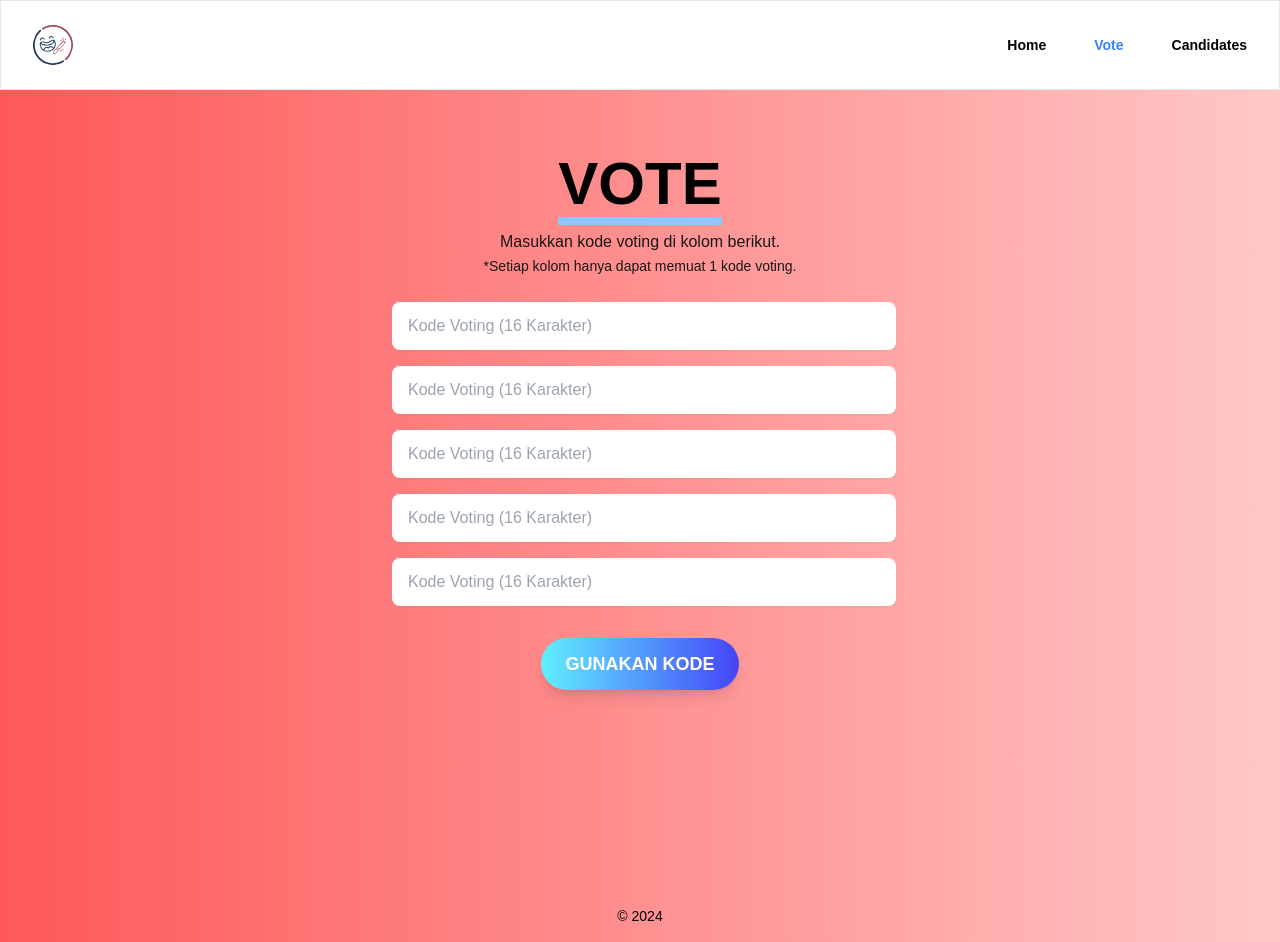
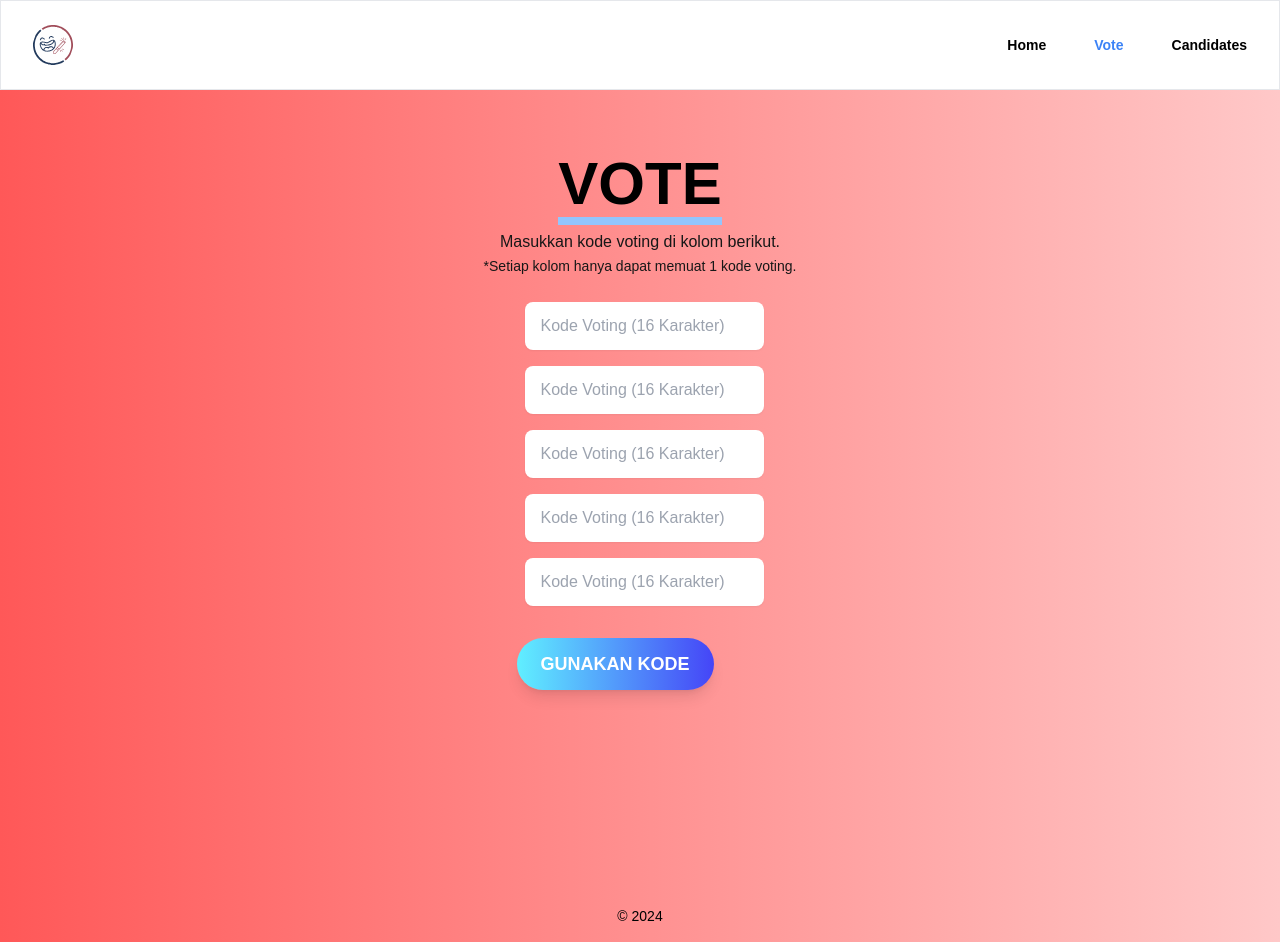
Before and after one commit to pradikaaaaa/sjw48-awards-2024, a Next.js app: page /vote in a window 1280 px wide. Built offline with nearby package versions, Linux system fonts and the light colour scheme.

Commit message:
add form handle

```diff
--- a/app/vote/page.tsx
+++ b/app/vote/page.tsx
@@ -1,10 +1,34 @@
 'use client'
 
 import { useRouter } from "next/navigation"
+import { useState } from "react"
 
 const VotePage = () => {
+  const [formData, setFormData] = useState({
+    kode1 : '',
+    kode2 : '',
+    kode3 : '',
+    kode4 : '',
+    kode5 : '',
+  })
   const router = useRouter()
 
+
+  const handleChange = (e) => {
+    const {name, value} = e.target
+    setFormData({...formData, [name]:value})
+  }
+
+  const handleSubmit = async (e) => {
+    e.preventDefault();
+    const result = Object.values(formData).filter(value => value !== "")
+
+    const data = {
+      "kode_vote" : result
+    }
+
+    console.log(data)
+  }
   return (
     <div className="min-h-screen flex flex-col items-center justify-start bg-gradient-to-r from-[#FF5858] to-[#FFC8C8] p-8">
       {/* Title */}
@@ -22,12 +46,15 @@ const VotePage = () => {
       </p>
 
       {/* Voting Inputs */}
+      <form onSubmit={handleSubmit}>
       <div className="space-y-4 w-full max-w-lg">
         {Array.from({ length: 5 }, (_, i) => (
           <div key={i} className="flex items-center">
             {/* <span className="text-lg text-gray-900 w-8 text-center">{i + 1}</span> */}
             <input
+              name={`kode${i+1}`}
               type="text"
+              onChange={handleChange}
               placeholder="Kode Voting (16 Karakter)"
               className="flex-1 px-4 py-3 ml-2 bg-white text-gray-600 rounded-lg shadow-sm focus:outline-none focus:ring-2 focus:ring-blue-300"
             />
@@ -42,11 +69,14 @@ const VotePage = () => {
 
       {/* Submit Button */}
       <button
-        onClick={()=> router.push('/vote/page')}
+        type="submit"
         className="mt-8 px-6 py-3 bg-gradient-to-r from-[#60EFFF] to-[#4545F7] text-white font-bold text-lg rounded-full shadow-lg hover:opacity-90 transition duration-300">
         GUNAKAN KODE
       </button>
+      </form>
+
     </div>
+
   )
 }
 
```
